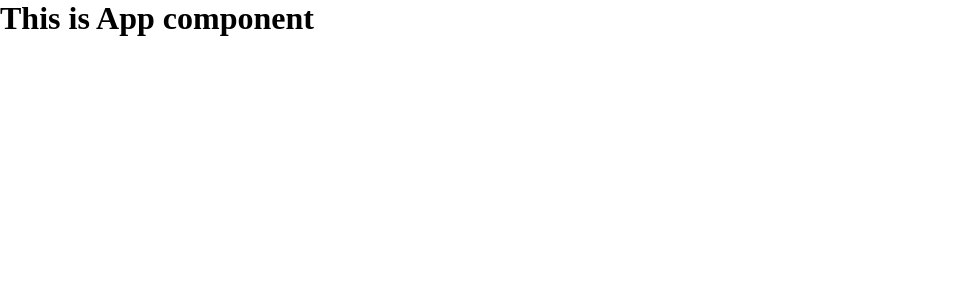
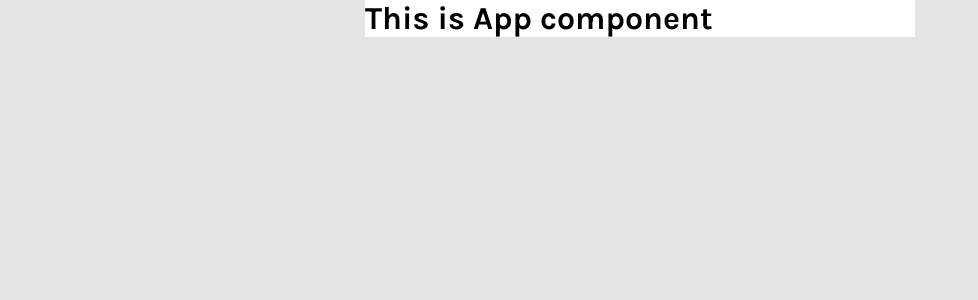
Before and after one commit to SGM-dev/meme-generator, a React (Vite) app: page / in a window 1280 px wide. Shown: the top 300 px of the page, without its empty margins (0-978 px from the left). Built offline with nearby package versions, Linux system fonts and the light colour scheme.

Commit message:
set global styles

```diff
--- a/src/index.css
+++ b/src/index.css
@@ -2,4 +2,15 @@
   box-sizing: border-box;
   margin: 0;
   padding: 0;
+  font-family: "Karla", sans-serif;
 }
+
+body {
+  background-color: #e5e5e5;
+}
+
+#root {
+  width: 550px;
+  margin: 0 auto;
+  background: #fff;
+}
```
